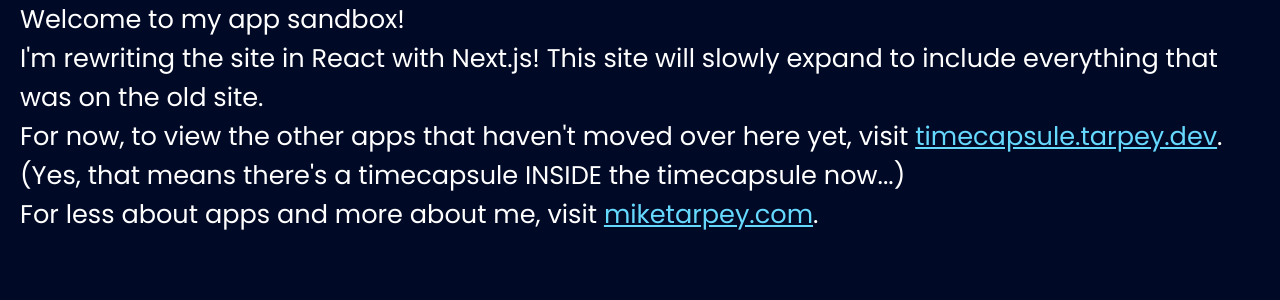
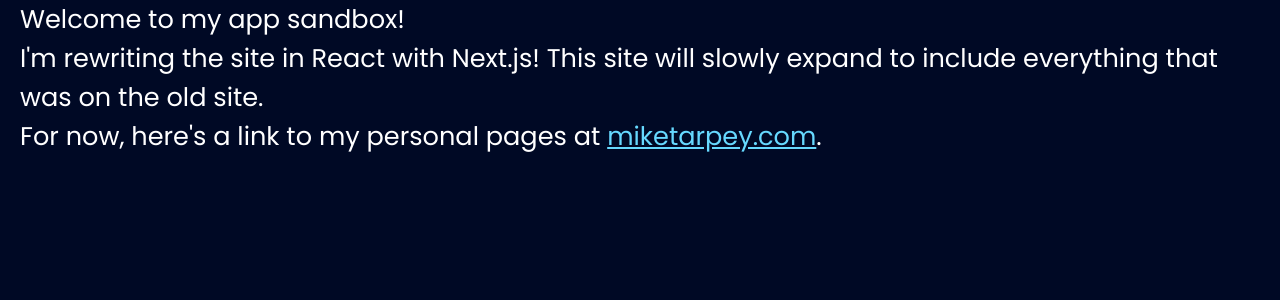
Before and after one commit to AnnuityDew/next-tarpeydev, a Next.js app: page / in a window 1280 px wide. Shown: the top 300 px of the page. Built offline with nearby package versions, Linux system fonts and the light colour scheme.

Commit message:
Updating landing

```diff
--- a/pages/index.tsx
+++ b/pages/index.tsx
@@ -15,14 +15,7 @@ export default function Home() {
         expand to include everything that was on the old site.
       </p>
       <p>
-        For now, to view the other apps that haven't moved over here yet, visit{" "}
-        <ExternalLink href="https://timecapsule.tarpey.dev">
-          timecapsule.tarpey.dev
-        </ExternalLink>
-        . (Yes, that means there's a timecapsule INSIDE the timecapsule now...)
-      </p>
-      <p>
-        For less about apps and more about me, visit{" "}
+        For now, here's a link to my personal pages at{" "}
         <ExternalLink href="https://miketarpey.com">
           miketarpey.com
         </ExternalLink>
```
